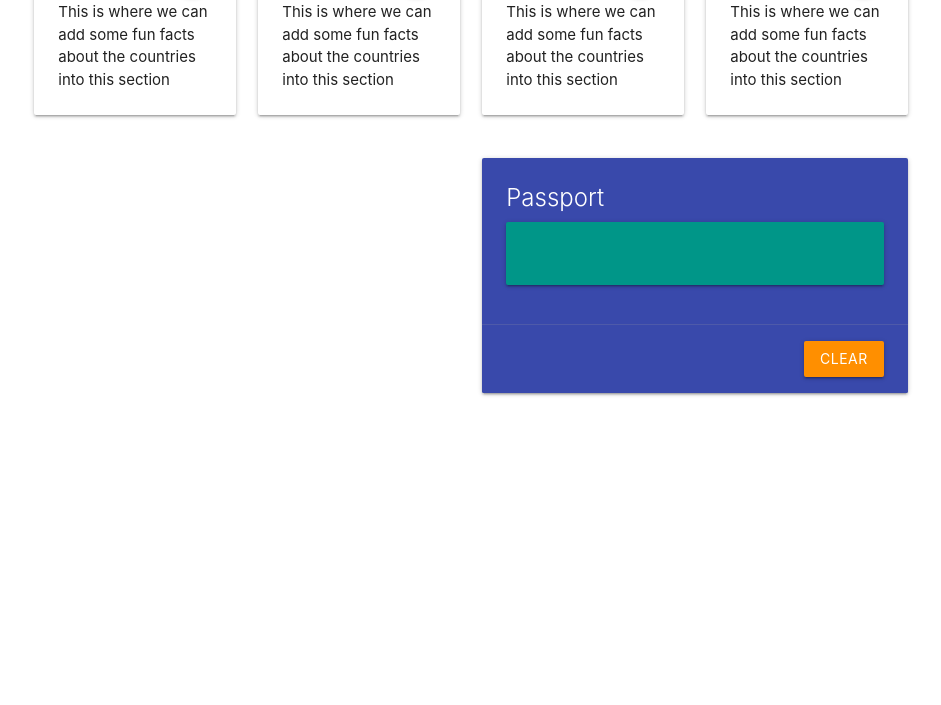
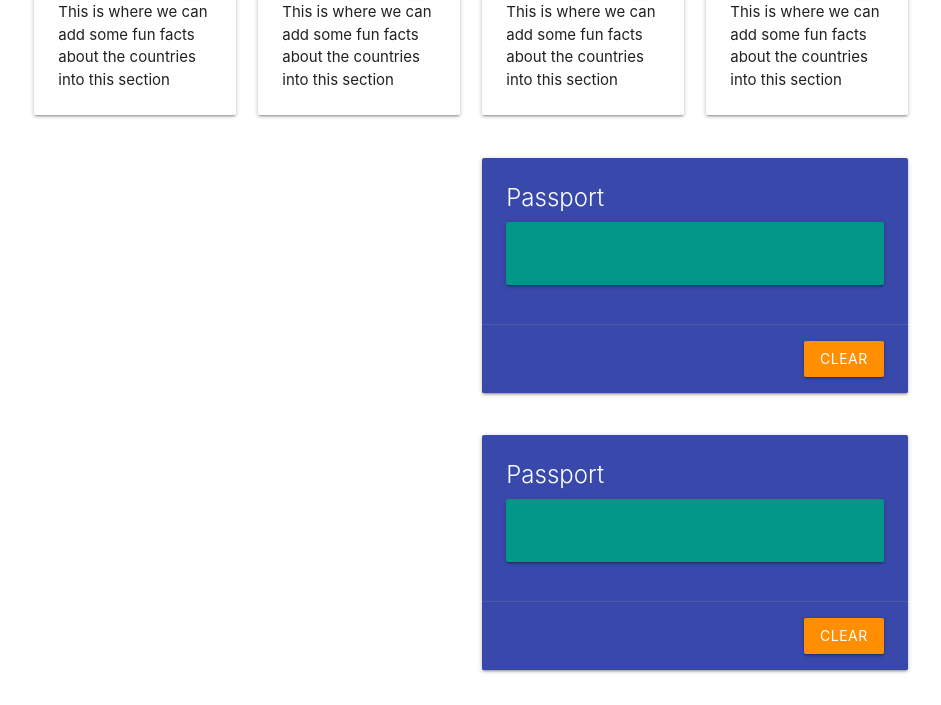
Before and after one commit to JimGigantes/DreamMeal, a plain HTML site: page index.html in a window 1280 px wide. Shown: the part 2175-2880 px from the top of the page, without its empty margins (169-1110 px from the left). Before the commit the page ends 2603 px from the top, so only its background shows below. Drawn offline with nearby package versions, Linux system fonts and the light colour scheme.

Commit message:
Update index.html

```diff
--- a/index.html
+++ b/index.html
@@ -67,6 +67,23 @@
                             </div>
                         </div>
                 </footer>
+            <footer class="container">
+                    <div class="row">
+                        <div class="col s12 m6 l6 right">
+                            <div class="card indigo darken-1">
+                                <div class="card-content white-text">
+                                    <span class="card-title">Passport</span>
+                                    <div class="card-panel teal">
+                                        <ul class=" black-text transparent1" id="country-List"></ul>
+                                      </div>
+                                    </div>
+                                    <div class="card-action right-align">
+                                        <button class="ClearButton btn amber darken-3">Clear</button>
+                                    </div>
+                                </div>
+                            </div>
+                        </div>
+                </footer>
             <!-- The jQuery Link  -->
             <script src="https://code.jquery.com/jquery-3.5.1.min.js"></script>
 
```
